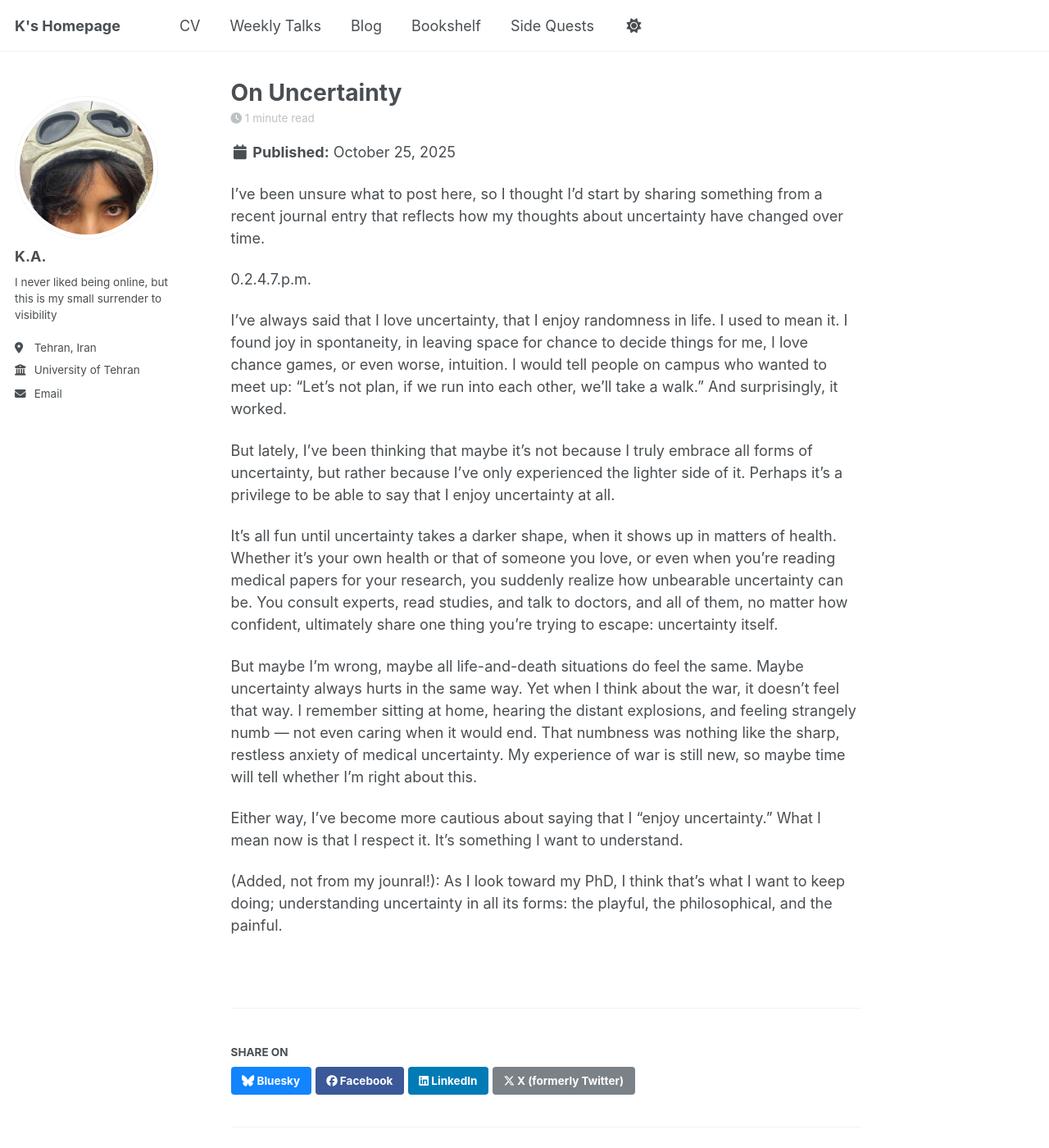
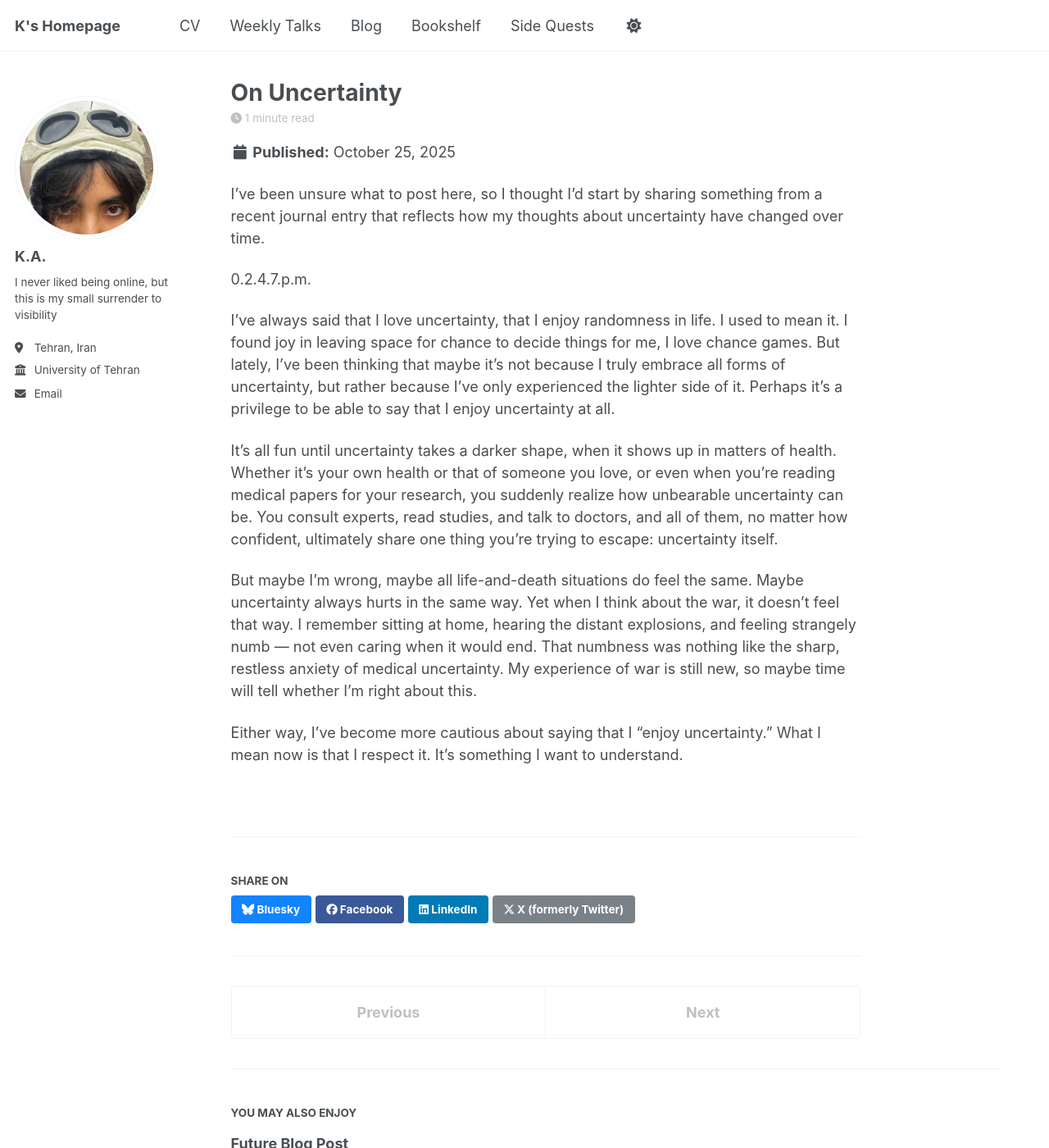
Before and after one commit to kabdollahi/kabdollahi.github.io, a Jekyll site: the page built from _posts/2012-08-14-blog-post-1.md, in a window 1280 px wide and 1400 px high. Shown: the whole window at 82% size. Built offline with Jekyll 4.4.1, drawn with Linux system fonts in a browser that asks for light colours; a script that is not in the unit is left out.

Commit message:
Update 2012-08-14-blog-post-1.md

```diff
--- a/_posts/2012-08-14-blog-post-1.md
+++ b/_posts/2012-08-14-blog-post-1.md
@@ -13,14 +13,10 @@ I’ve been unsure what to post here, so I thought I’d start by sharing someth
 
 0.2.4.7.p.m.
 
-I’ve always said that I love uncertainty, that I enjoy randomness in life. I used to mean it. I found joy in spontaneity, in leaving space for chance to decide things for me, I love chance games, or even worse, intuition. I would tell people on campus who wanted to meet up: “Let’s not plan, if we run into each other, we’ll take a walk.” And surprisingly, it worked.
-
-But lately, I’ve been thinking that maybe it’s not because I truly embrace all forms of uncertainty, but rather because I’ve only experienced the lighter side of it. Perhaps it’s a privilege to be able to say that I enjoy uncertainty at all.
+I’ve always said that I love uncertainty, that I enjoy randomness in life. I used to mean it. I found joy in leaving space for chance to decide things for me, I love chance games. But lately, I’ve been thinking that maybe it’s not because I truly embrace all forms of uncertainty, but rather because I’ve only experienced the lighter side of it. Perhaps it’s a privilege to be able to say that I enjoy uncertainty at all.
 
 It’s all fun until uncertainty takes a darker shape, when it shows up in matters of health. Whether it’s your own health or that of someone you love, or even when you're reading medical papers for your research, you suddenly realize how unbearable uncertainty can be. You consult experts, read studies, and talk to doctors, and all of them, no matter how confident, ultimately share one thing you’re trying to escape: uncertainty itself.
 
 But maybe I'm wrong, maybe all life-and-death situations do feel the same. Maybe uncertainty always hurts in the same way. Yet when I think about the war, it doesn’t feel that way. I remember sitting at home, hearing the distant explosions, and feeling strangely numb — not even caring when it would end. That numbness was nothing like the sharp, restless anxiety of medical uncertainty. My experience of war is still new, so maybe time will tell whether I’m right about this.
 
 Either way, I’ve become more cautious about saying that I “enjoy uncertainty.” What I mean now is that I respect it. It’s something I want to understand.
-
-(Added, not from my jounral!): As I look toward my PhD, I think that’s what I want to keep doing; understanding uncertainty in all its forms: the playful, the philosophical, and the painful.
```
